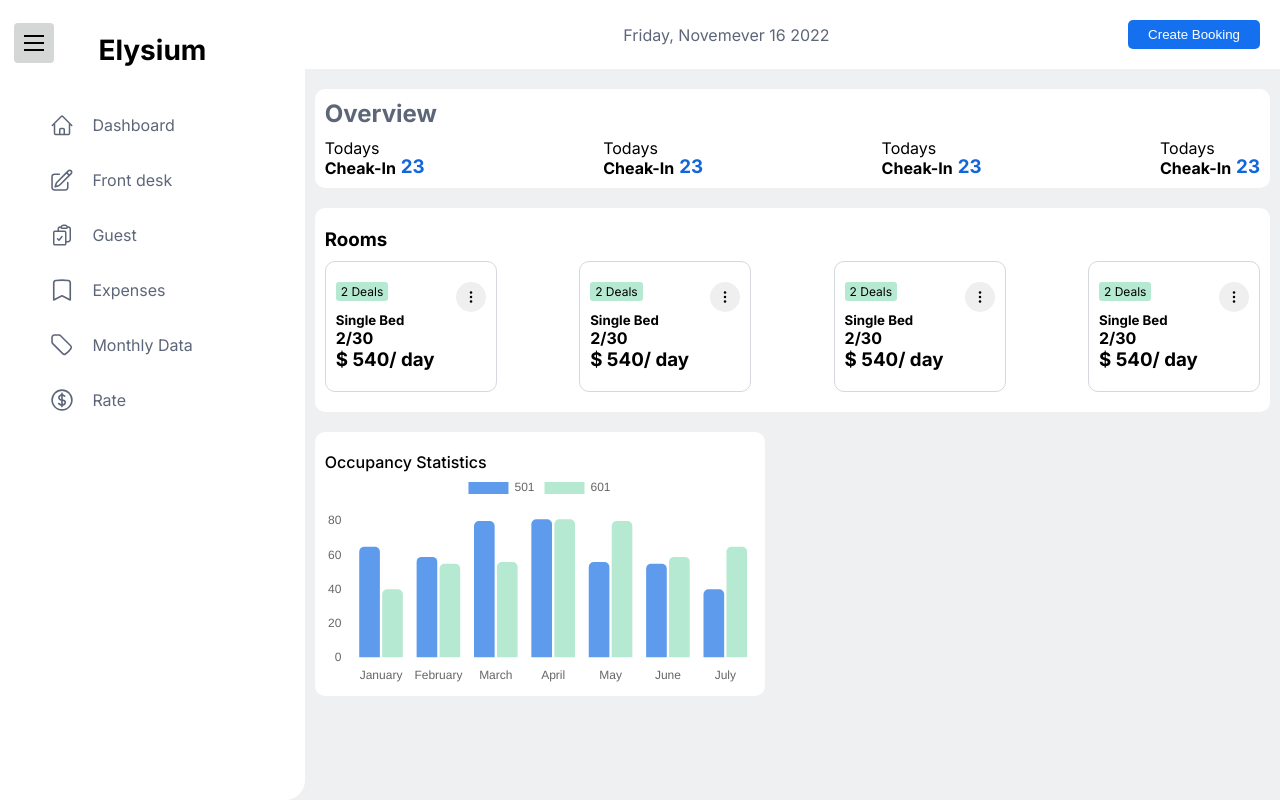
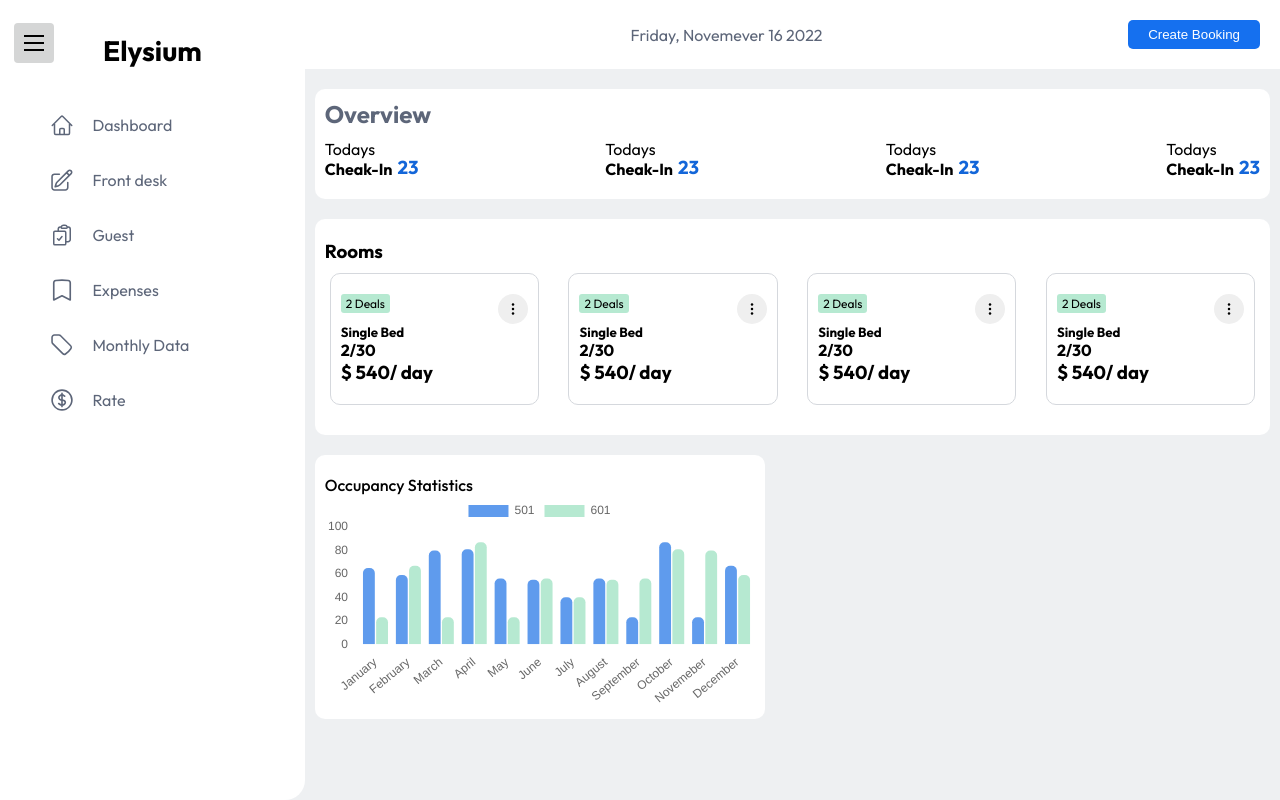
Before and after one commit to Abdullah-Khalil123/Elysium, a Next.js app: page /Elysium/Dashboard in a window 1280 px wide. Built offline with nearby package versions, Linux system fonts and the light colour scheme.

Commit message:
rooms ui updated

```diff
--- a/src/app/Dashboard/Bar Chart/index.tsx
+++ b/src/app/Dashboard/Bar Chart/index.tsx
@@ -20,17 +20,30 @@
 });
 
 const data = {
-  labels: ["January", "February", "March", "April", "May", "June", "July"],
+  labels: [
+    "January",
+    "February",
+    "March",
+    "April",
+    "May",
+    "June",
+    "July",
+    "August",
+    "September",
+    "October",
+    "Novemeber",
+    "December",
+  ],
   datasets: [
     {
       label: "501",
-      data: [65, 59, 80, 81, 56, 55, 40],
+      data: [65, 59, 80, 81, 56, 55, 40, 56, 23, 87, 23, 67, 23],
       backgroundColor: "#5f9bed",
       borderRadius: 5,
     },
     {
       label: "601",
-      data: [65, 59, 80, 81, 56, 55, 40].reverse(),
+      data: [65, 59, 80, 81, 56, 55, 40, 56, 23, 87, 23, 67, 23].reverse(),
       backgroundColor: "#b6e9d1",
       borderRadius: 5,
     },
--- a/src/app/Dashboard/Overview/Overview.module.css
+++ b/src/app/Dashboard/Overview/Overview.module.css
@@ -1,5 +1,6 @@
 .overview{
     width: calc(100% - 40px);
+    min-height: 90px;
     background-color: white;
     border-radius: 10px;
     padding: 10px 10px;
--- a/src/app/Dashboard/Rooms/Rooms.module.css
+++ b/src/app/Dashboard/Rooms/Rooms.module.css
@@ -1,5 +1,3 @@
-
-
 .Rooms{
     width: calc(100% - 40px);
     background-color: white;
@@ -8,14 +6,15 @@
     margin-bottom: 20px;
 }
 .RoomItem{
-    min-width: 150px;
-    max-width: 200px;
     padding: 20px 10px;
     min-width: 150px;
     border: solid 1px #d5d8dd;
     border-radius: 10px;
-    margin-top: 10px;
+    margin: 10px;
+    margin-left: 5px;
+    margin-right: 5px;
 }
+
 .RoomsBoxes{
     display: flex;
     flex-wrap: wrap;
@@ -62,7 +61,7 @@
         justify-content: center;
     }
     .RoomItem {
-        width: 85%;
+        min-width: 70%;
         margin: 0px 10px;
         margin-top: 10px;
     }
--- a/src/app/Dashboard/Rooms/index.tsx
+++ b/src/app/Dashboard/Rooms/index.tsx
@@ -18,7 +18,7 @@
 
 const RoomsItem = () => {
   return (
-    <div className={style.RoomItem}>
+    <div className={style.RoomItem} style={{ flexBasis: "calc(25% - 5%)" }}>
       <div className={style.RoomItemButtonflex}>
         <p>2 Deals</p>
         <button>
--- a/src/app/layout.tsx
+++ b/src/app/layout.tsx
@@ -2,10 +2,10 @@
 import SideNav from "./SideNav";
 import "./globles.css";
 import Header from "./Header";
-import { Inter } from "next/font/google";
+import { Outfit } from "next/font/google";
 import style from "./page.module.css";
 
-const inter = Inter({
+const outfit = Outfit({
   subsets: ["latin"],
 });
 export const metadata: Metadata = {
@@ -20,7 +20,7 @@
 }>) {
   return (
     <html lang="en">
-      <body className={inter.className}>
+      <body className={outfit.className}>
         <SideNav />
         <div style={{ width: "100%" }}>
           <Header />
```
